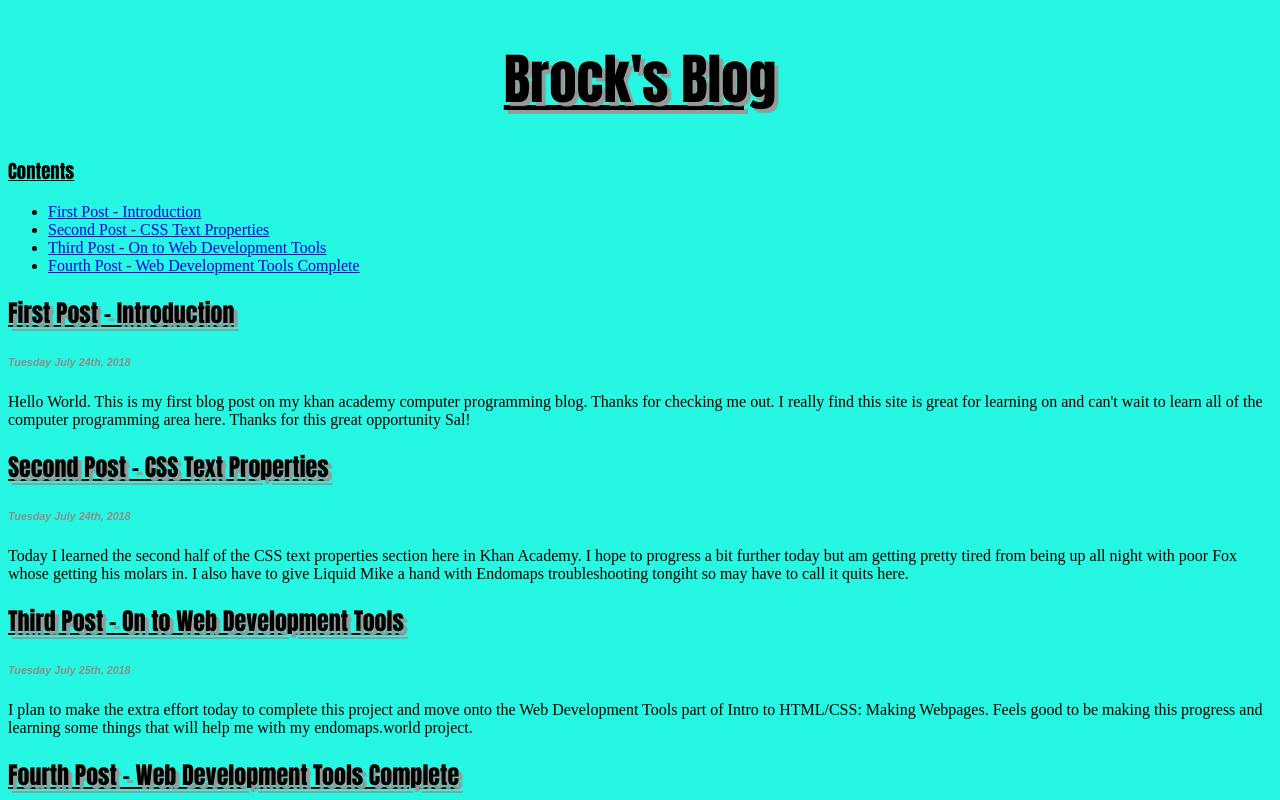
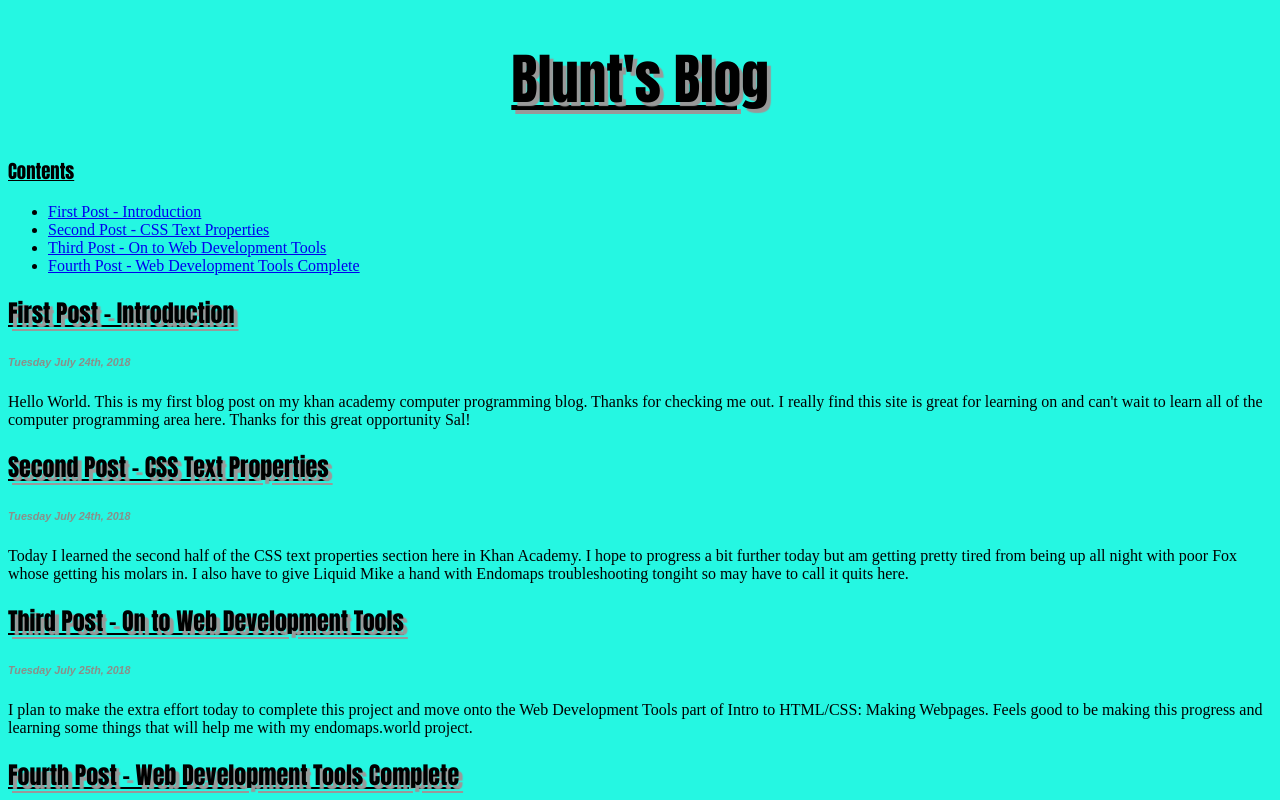
Before and after one commit to bluntsmasha420/bluntsmasha420.github.io, a plain HTML site: page index.html in a window 1280 px wide. Shown: the top 800 px of the page. Drawn offline with Linux system fonts and the light colour scheme.

Commit message:
Update index.html

```diff
--- a/index.html
+++ b/index.html
@@ -34,7 +34,7 @@
     </head>
     <body>
 
-        <h1 class="title"><center>Brock's Blog</center></h1>
+        <h1 class="title"><center>Blunt's Blog</center></h1>
 
         <h3>Contents</h3>
         <ul id="contents">
```
